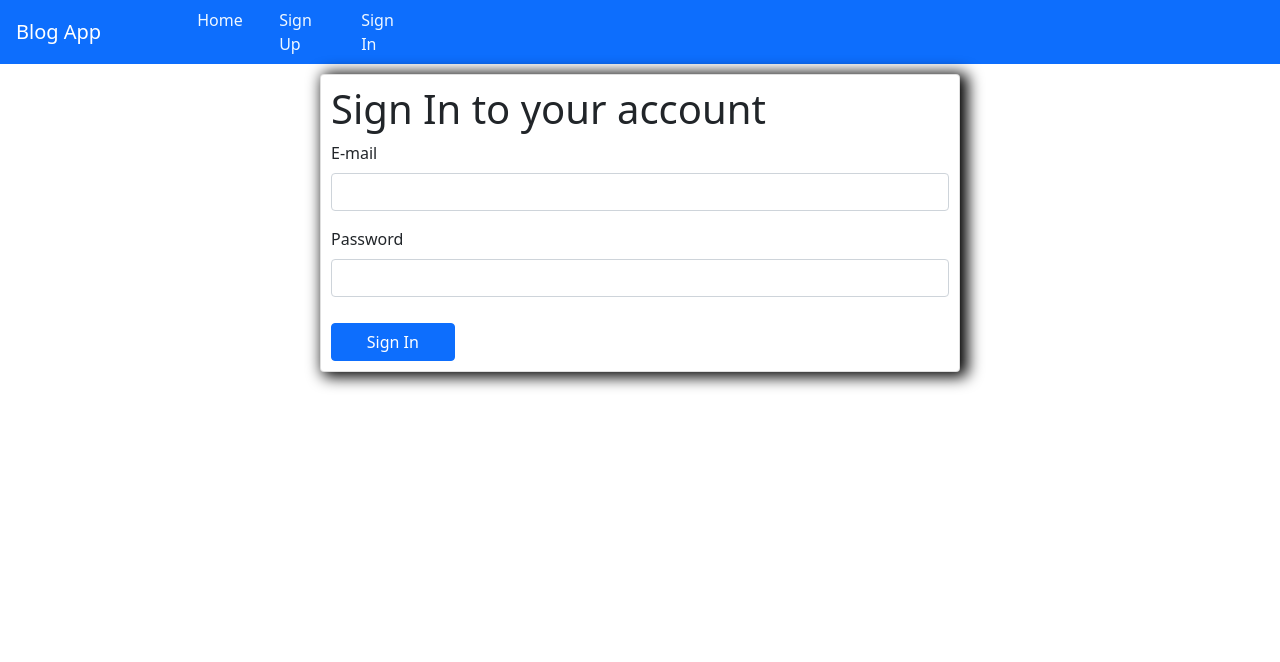
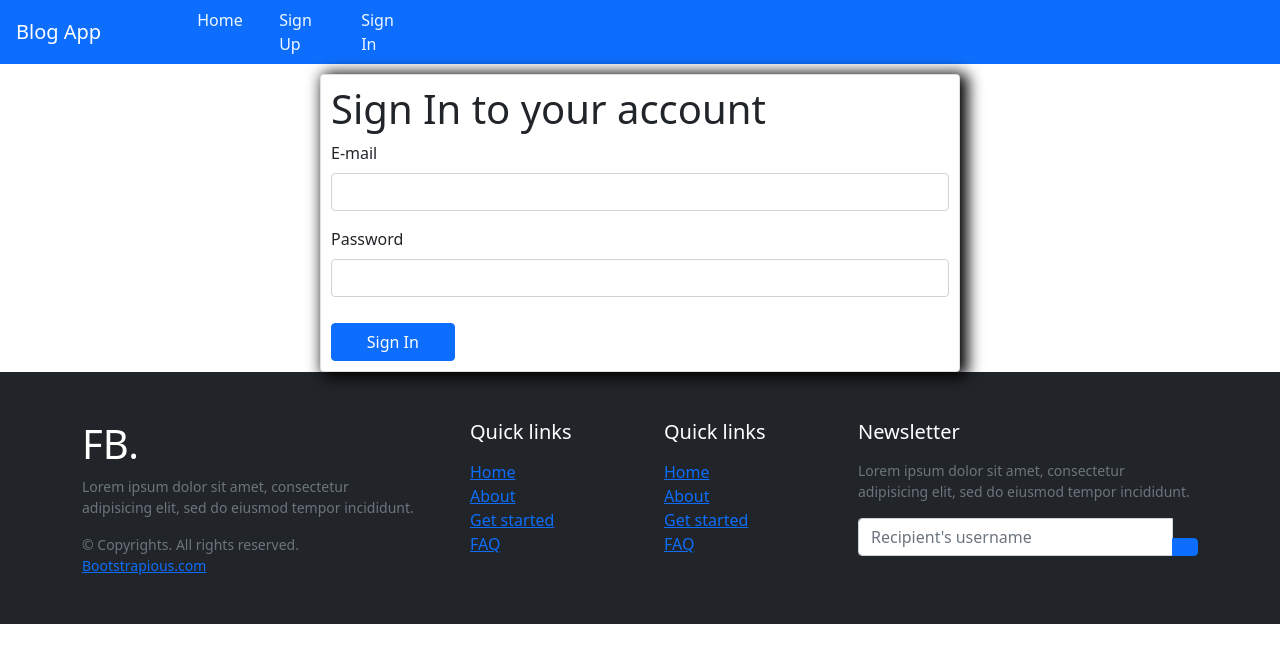
Before and after one commit to Yazdani1/Blog-App---MERN-Stack, a React (Create React App) app in the folder client/: page /signin in a window 1280 px wide. Shown: the top 662 px of the page. Built offline with nearby package versions, Linux system fonts and the light colour scheme; no server answers.

Commit message:
footer added

```diff
--- a/client/src/components/Home.js
+++ b/client/src/components/Home.js
@@ -8,6 +8,7 @@ import { Link, useHistory } from "react-router-dom";
 import Slider from "react-slick";
 
 import FirstSection from "./HomePage/FirstSection";
+import Footer from "./footer";
 
 function Home() {
   var settings = {
--- /dev/null
+++ b/client/src/components/css/footer.css
@@ -0,0 +1,34 @@
+.text-small {
+    font-size: 0.9rem;
+  }
+
+  a {
+    color: inherit;
+    text-decoration: none;
+    transition: all 0.3s;
+  }
+
+  a:hover, a:focus {
+    text-decoration: none;
+  }
+
+  .form-control {
+    background: #212529;
+    border-color: #545454;
+  }
+
+  .form-control:focus {
+    background: #212529;
+  }
+
+  footer {
+    background: #212529;
+  }
+
+
+  /* ==========================================
+      CUSTOM UTILS CLASSES
+    ========================================== */
+    body, html {
+      height: 100%;
+    }
--- /dev/null
+++ b/client/src/components/footer.js
@@ -0,0 +1,47 @@
+import React from "react";
+import "./css/footer.css";
+
+const Footer = ()=>{
+    return(
+        <footer class="w-100 py-4 flex-shrink-0">
+        <div class="container py-4">
+            <div class="row gy-4 gx-5">
+                <div class="col-lg-4 col-md-6">
+                    <h5 class="h1 text-white">FB.</h5>
+                    <p class="small text-muted">Lorem ipsum dolor sit amet, consectetur adipisicing elit, sed do eiusmod tempor incididunt.</p>
+                    <p class="small text-muted mb-0">&copy; Copyrights. All rights reserved. <a class="text-primary" href="#">Bootstrapious.com</a></p>
+                </div>
+                <div class="col-lg-2 col-md-6">
+                    <h5 class="text-white mb-3">Quick links</h5>
+                    <ul class="list-unstyled text-muted">
+                        <li><a href="#">Home</a></li>
+                        <li><a href="#">About</a></li>
+                        <li><a href="#">Get started</a></li>
+                        <li><a href="#">FAQ</a></li>
+                    </ul>
+                </div>
+                <div class="col-lg-2 col-md-6">
+                    <h5 class="text-white mb-3">Quick links</h5>
+                    <ul class="list-unstyled text-muted">
+                        <li><a href="#">Home</a></li>
+                        <li><a href="#">About</a></li>
+                        <li><a href="#">Get started</a></li>
+                        <li><a href="#">FAQ</a></li>
+                    </ul>
+                </div>
+                <div class="col-lg-4 col-md-6">
+                    <h5 class="text-white mb-3">Newsletter</h5>
+                    <p class="small text-muted">Lorem ipsum dolor sit amet, consectetur adipisicing elit, sed do eiusmod tempor incididunt.</p>
+                    <form action="#">
+                        <div class="input-group mb-3">
+                            <input class="form-control" type="text" placeholder="Recipient's username" aria-label="Recipient's username" aria-describedby="button-addon2"/>
+                            <button class="btn btn-primary" id="button-addon2" type="button"></button>
+                        </div>
+                    </form>
+                </div>
+            </div>
+        </div>
+    </footer>
+    );
+}
+export default Footer;
--- a/client/src/index.js
+++ b/client/src/index.js
@@ -8,10 +8,12 @@ import 'bootstrap/dist/css/bootstrap.css';
 import 'bootstrap/dist/js/bootstrap.js';
 import $ from 'jquery';
 import Popper from 'popper.js';
+import Footer from "../src/components/footer";
 
 ReactDOM.render(
   <React.StrictMode>
     <App />
+    <Footer/>
   </React.StrictMode>,
   document.getElementById('root')
 );
```
